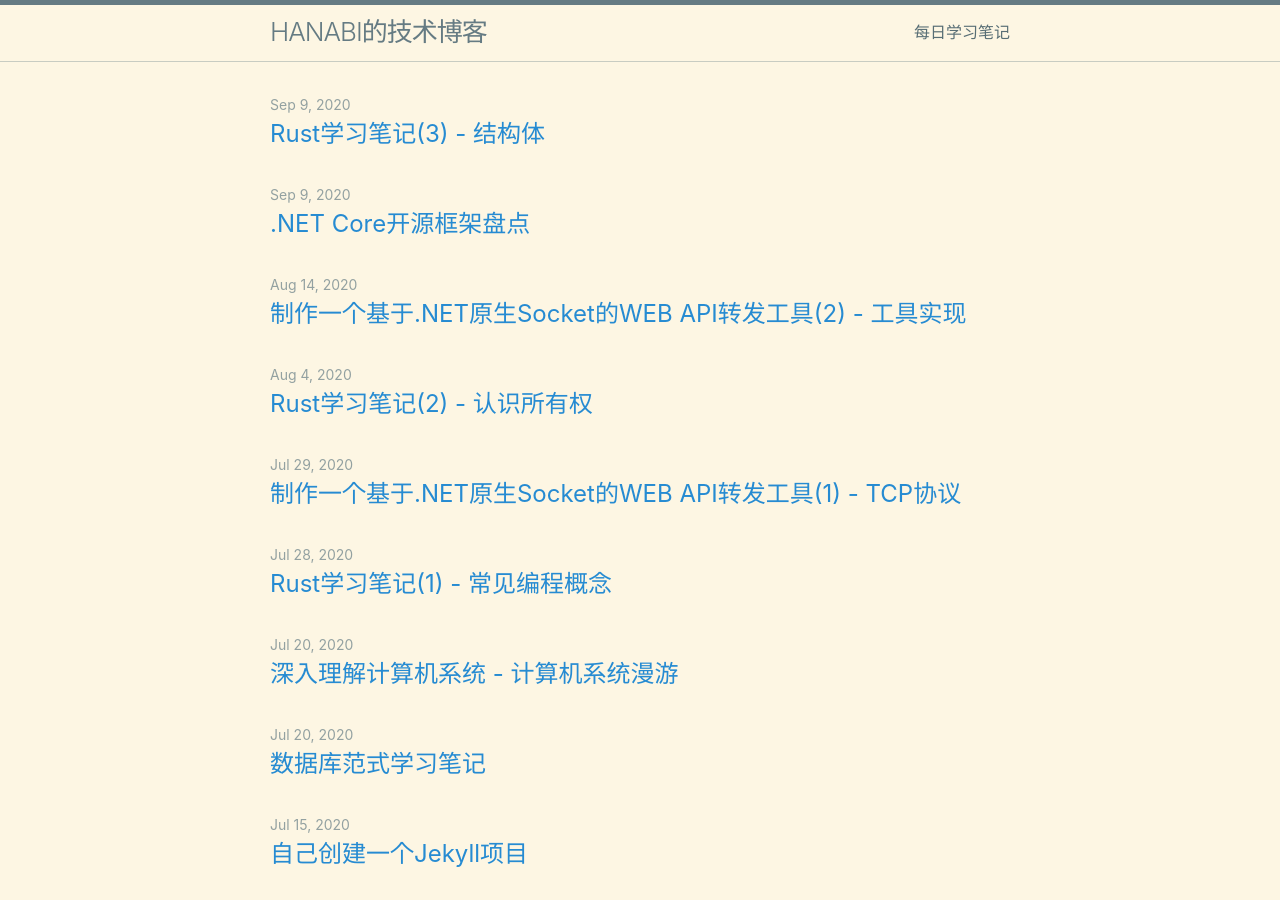
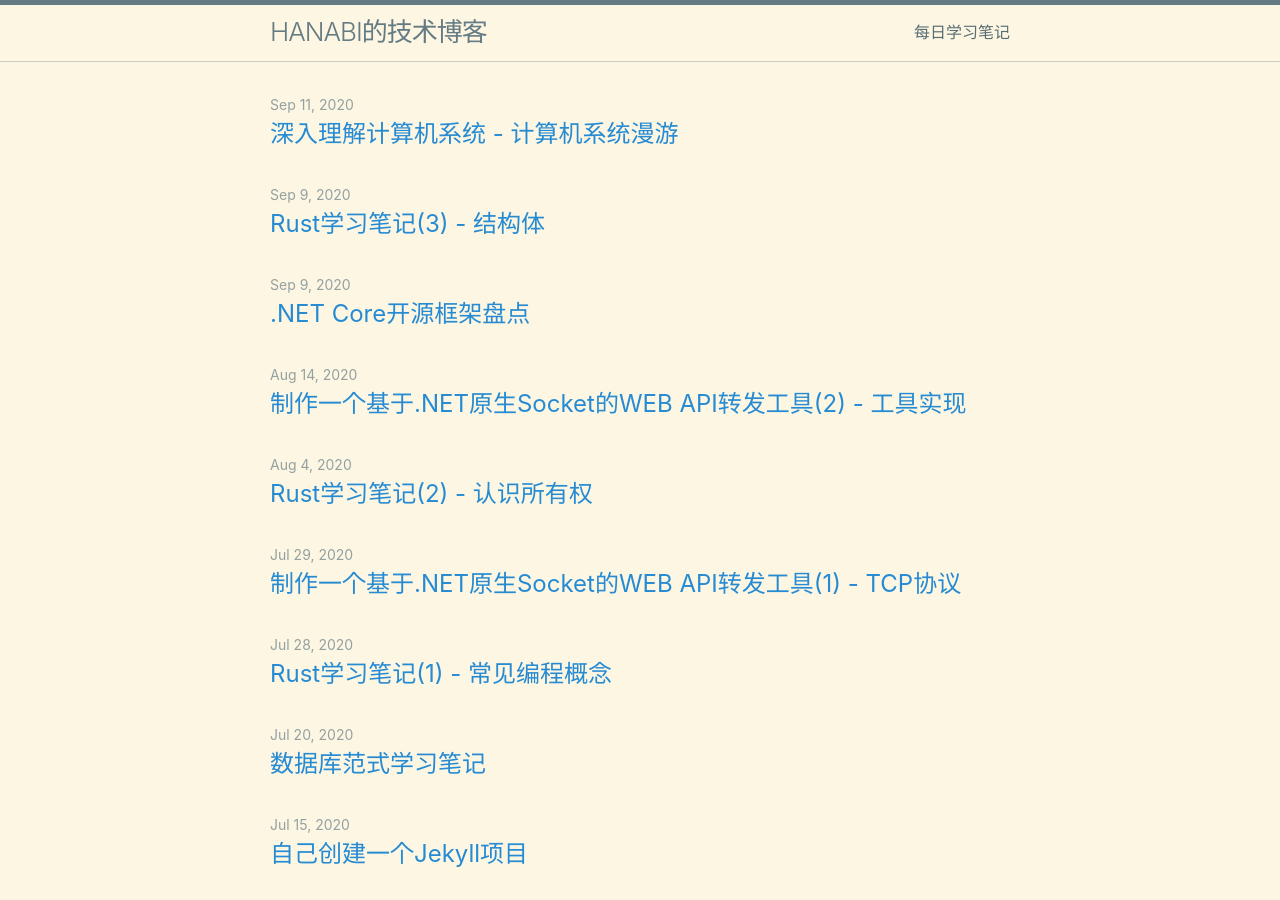
Before and after one commit to KamenRiderKuuga/kamenriderkuuga.github.io, a Jekyll site: the page built from index.md, in a window 1280 px wide and 900 px high. Built offline with Jekyll 4.4.1, drawn with Linux system fonts in a browser that asks for light colours.

Commit message:
Update 2020-09-11-Foundation-4.md

```diff
--- a/_posts/2020-09-11-Foundation-4.md
+++ b/_posts/2020-09-11-Foundation-4.md
@@ -1,7 +1,7 @@
 ---
 layout: post
 title: '深入理解计算机系统 - 计算机系统漫游'
-date: 2020-07-20
+date: 2020-09-11
 author: HANABI
 color: rgb(54,59,64)
 tags: 地基系列 计算机系统
```
